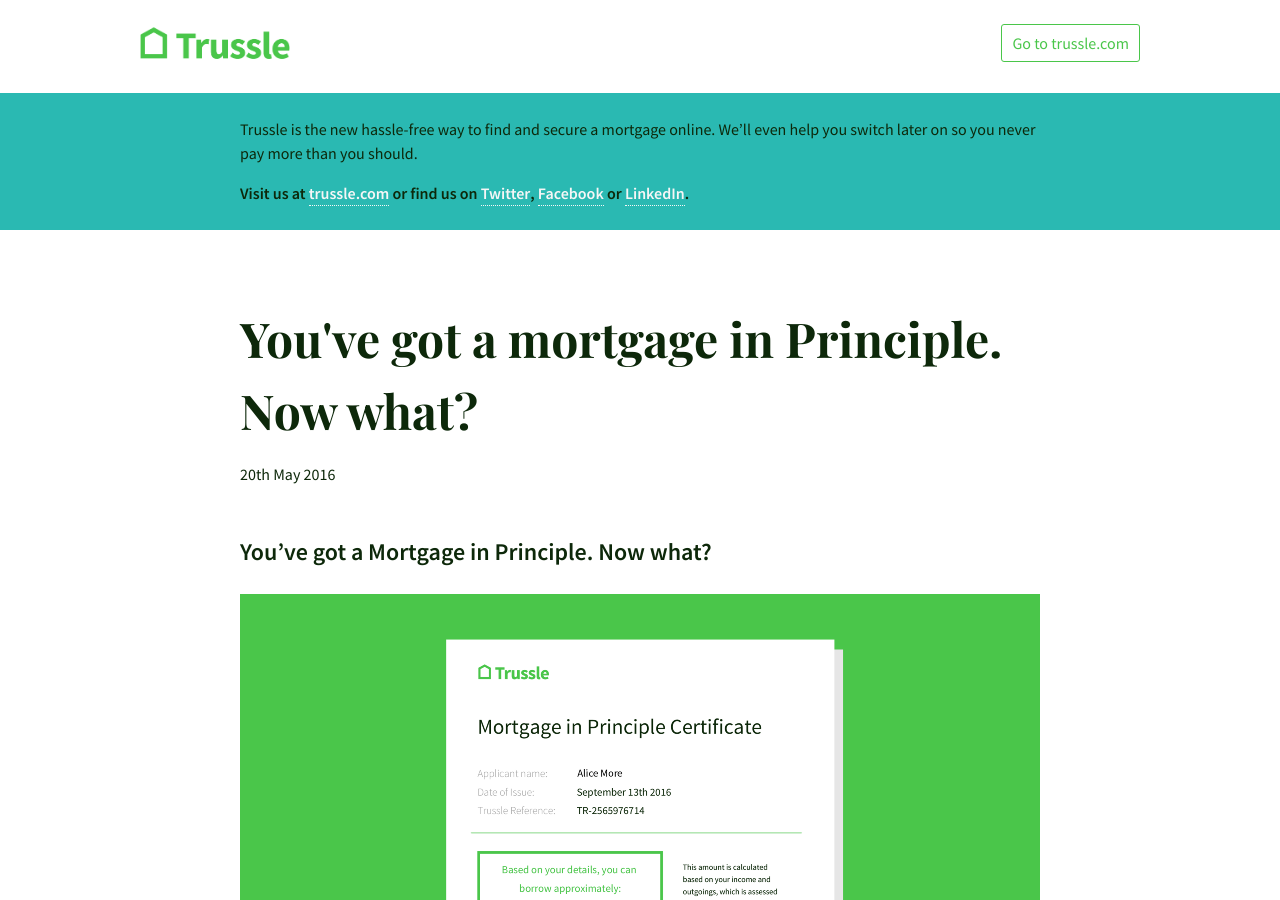
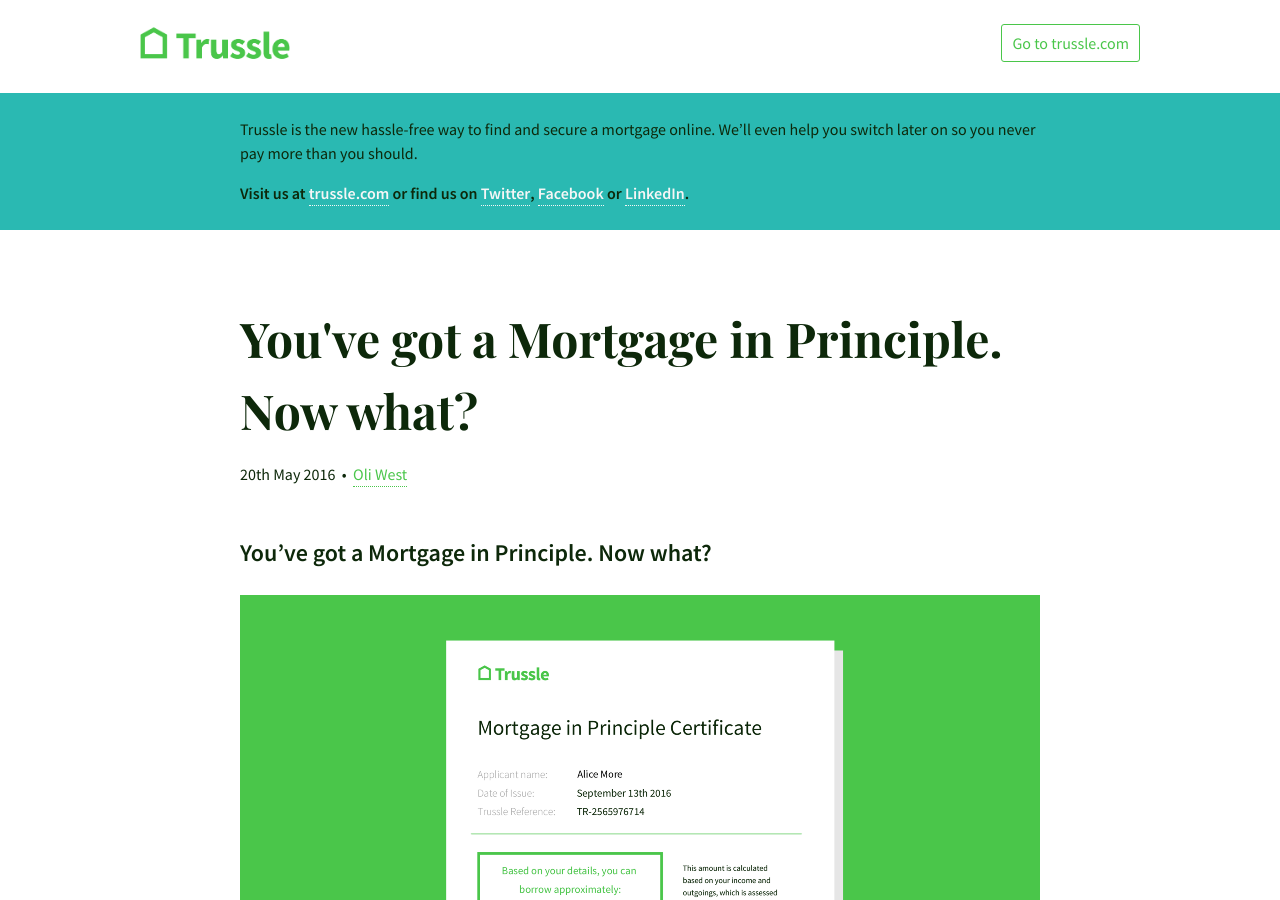
Before and after one commit to olitrussle/blog, a Jekyll site: the page built from _posts/2016-05-20-youve-got-a-mortgage-in-principle-now-what.md, in a window 1280 px wide and 900 px high. Built offline with Jekyll 4.4.1, drawn with Linux system fonts in a browser that asks for light colours.

Commit message:
Updated 2016-05-20-youve-got-a-mortgage-in-principle-now-what.md

```diff
--- a/_posts/2016-05-20-youve-got-a-mortgage-in-principle-now-what.md
+++ b/_posts/2016-05-20-youve-got-a-mortgage-in-principle-now-what.md
@@ -1,12 +1,13 @@
 ---
 published: true
 layout: post
-title: You've got a mortgage in Principle. Now what?
+title: You've got a Mortgage in Principle. Now what?
 date: 2016-05-20T00:00:00.000Z
 excerpt: >-
   Each year in the UK over 300,000 of us secure a mortgage to buy our first
   home, and to do that we’ll need a Mortgage in Principle.
 author_twitter: T
+author: Oli West
 ---
 ## You’ve got a Mortgage in Principle. Now what?
 
```
